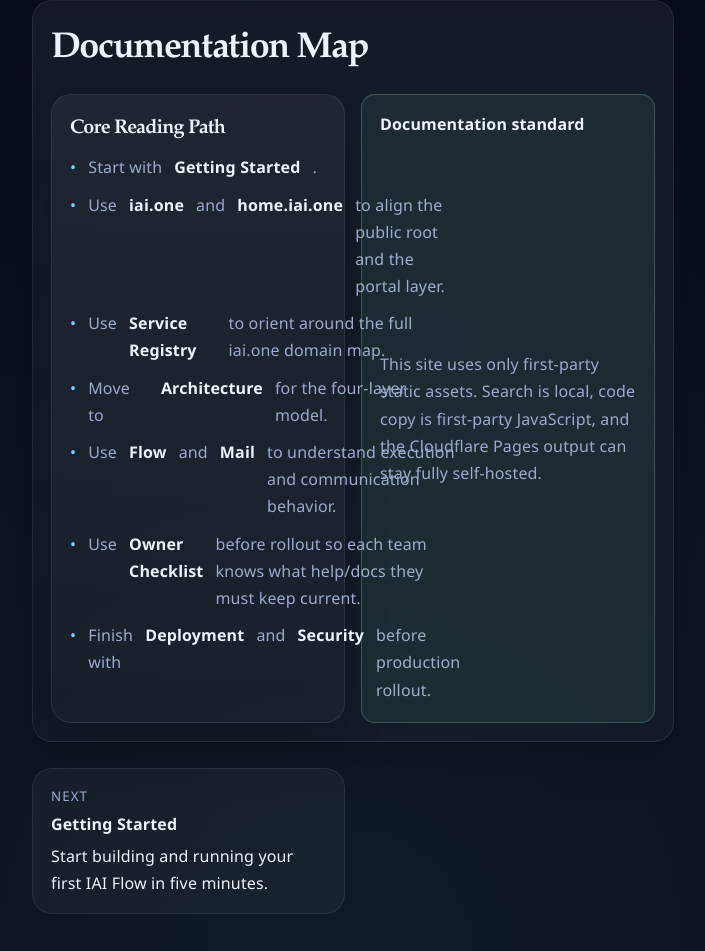
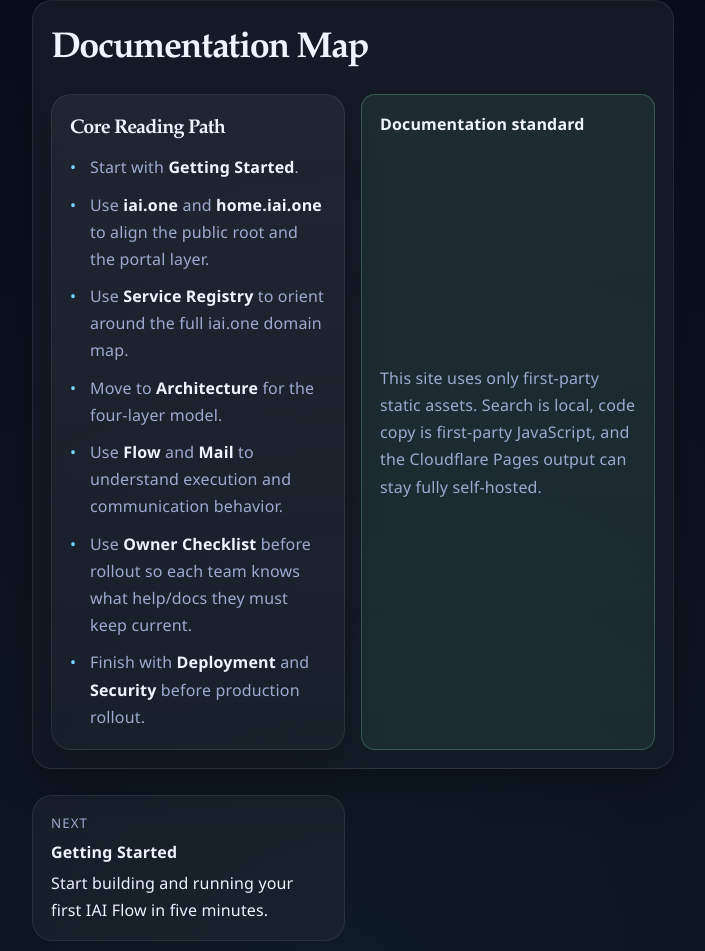
Before and after one commit to tranhatam-collab/docs.iai.one, a website: page apps/docs/public/index.html in a window 1280 px wide. Shown: the part 4770-5721 px from the top of the page, without its empty margins (300-1005 px from the left). Drawn offline with Linux system fonts and the light colour scheme.

Commit message:
Fix checklist text wrapping

```diff
--- a/apps/docs/public/assets/docs.css
+++ b/apps/docs/public/assets/docs.css
@@ -636,14 +636,17 @@
 }
 
 .checklist li {
-  display: flex;
-  align-items: flex-start;
-  gap: 12px;
+  position: relative;
+  display: block;
+  padding-left: 20px;
   margin: 0;
 }
 
 .checklist li::before {
   content: "•";
+  position: absolute;
+  left: 0;
+  top: 0;
   color: var(--accent);
 }
 
```
